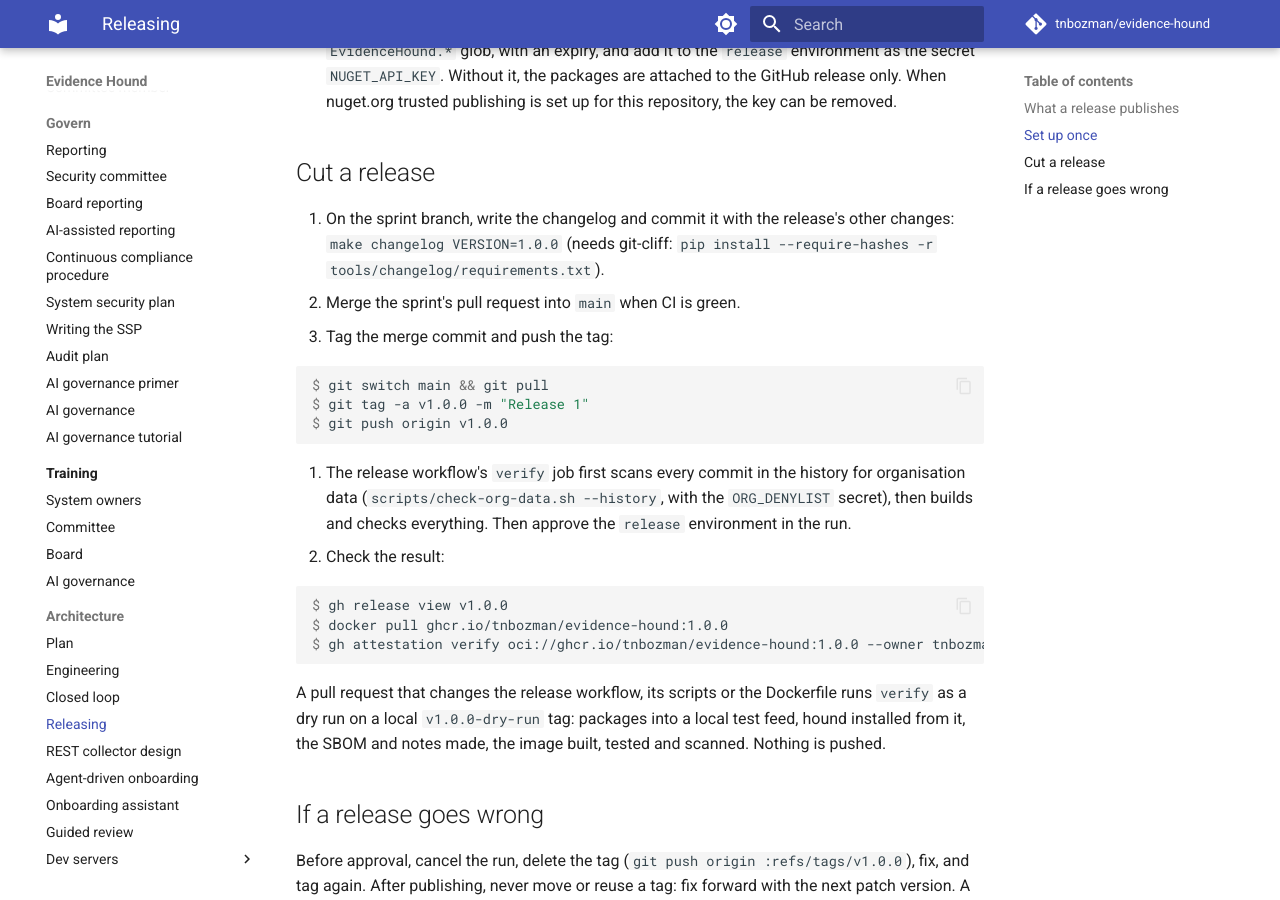
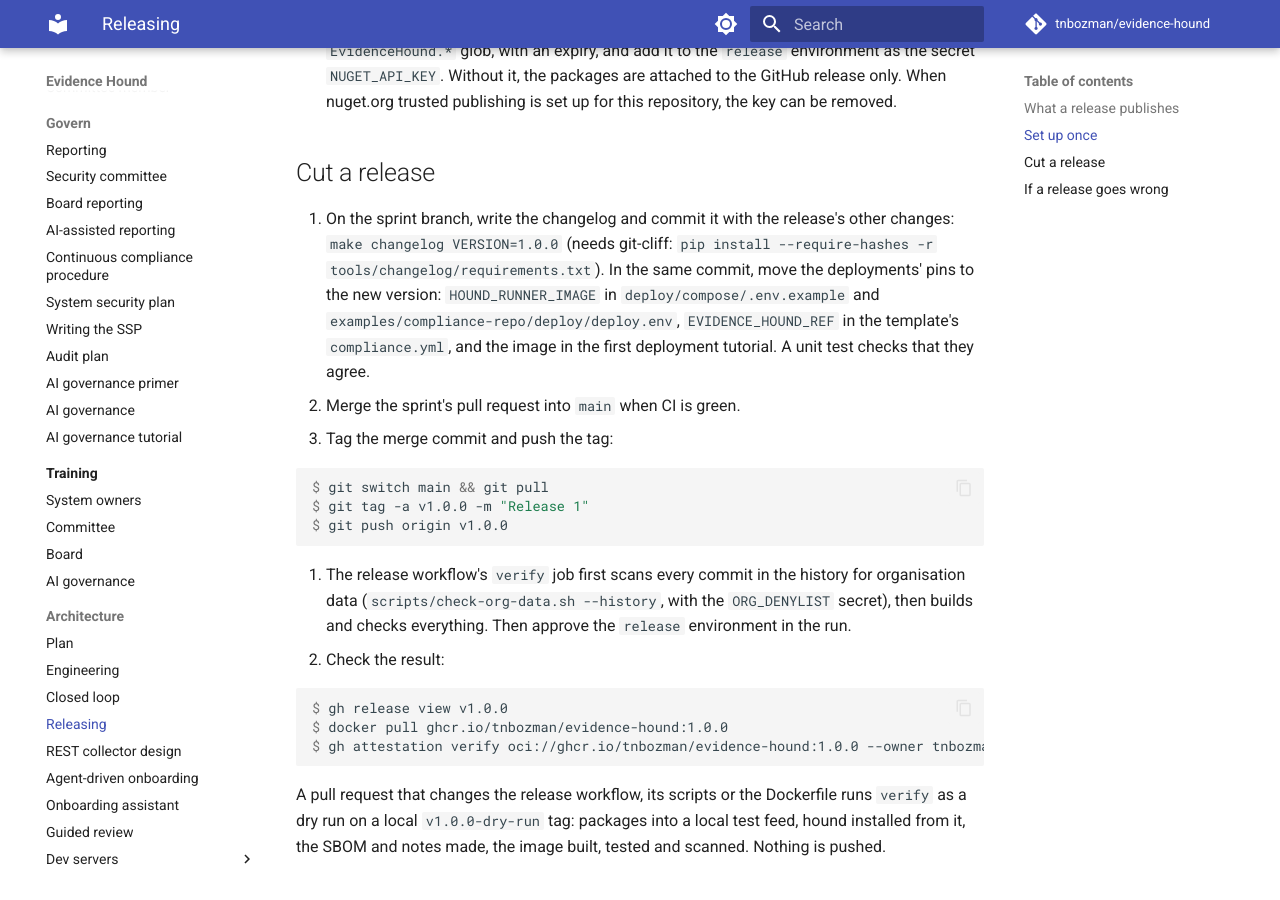
Before and after one commit to tnbozman/evidence-hound, an MkDocs documentation site: the page built from docs/releasing.md, in a window 1280 px wide and 900 px high, scrolled down 1111 px. Built offline with MkDocs 1.6.1 and Material for MkDocs 9.7.7, drawn with Linux system fonts in a browser that asks for light colours; comment, search, counter and statistics services are not loaded.

Commit message:
fix(s13-07): the reference deployment and the template pin release 1.0.0, not dev or main [green]
Co-Authored-By: Claude Opus 5.5 <noreply@anthropic.com>
Claude-Session: https://claude.ai/code/session_01QC7Mi87u7CEpt9zz5WdR7j

```diff
--- a/docs/releasing.md
+++ b/docs/releasing.md
@@ -29,6 +29,9 @@ The version comes from the tag (MinVer). Between releases, builds are pre-releas
 
 1. On the sprint branch, write the changelog and commit it with the release's other changes:
    `make changelog VERSION=1.0.0` (needs git-cliff: `pip install --require-hashes -r tools/changelog/requirements.txt`).
+   In the same commit, move the deployments' pins to the new version: `HOUND_RUNNER_IMAGE` in `deploy/compose/.env.example` and
+   `examples/compliance-repo/deploy/deploy.env`, `EVIDENCE_HOUND_REF` in the template's `compliance.yml`, and the image in the first
+   deployment tutorial. A unit test checks that they agree.
 2. Merge the sprint's pull request into `main` when CI is green.
 3. Tag the merge commit and push the tag:
 
```
Also changed, not shown: docs/tutorials/first-deployment.md (+1 -1 lines), 3 other files.
